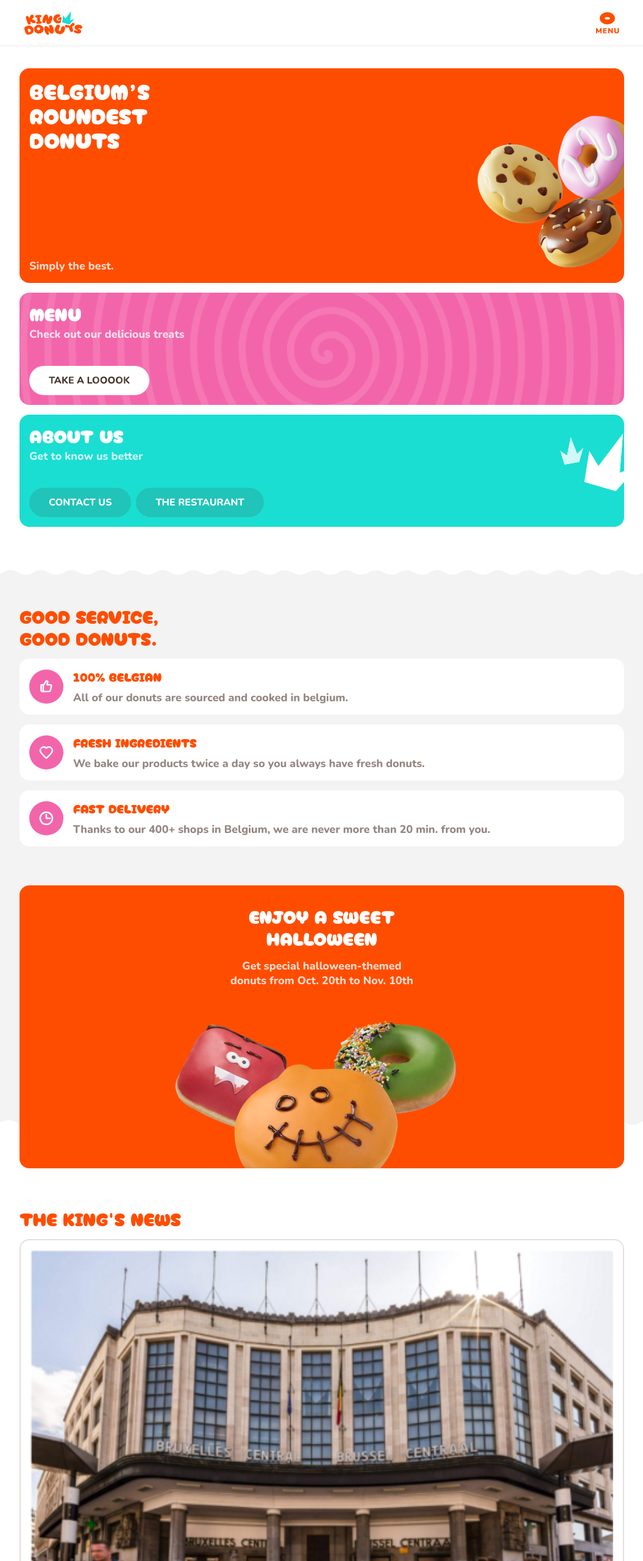
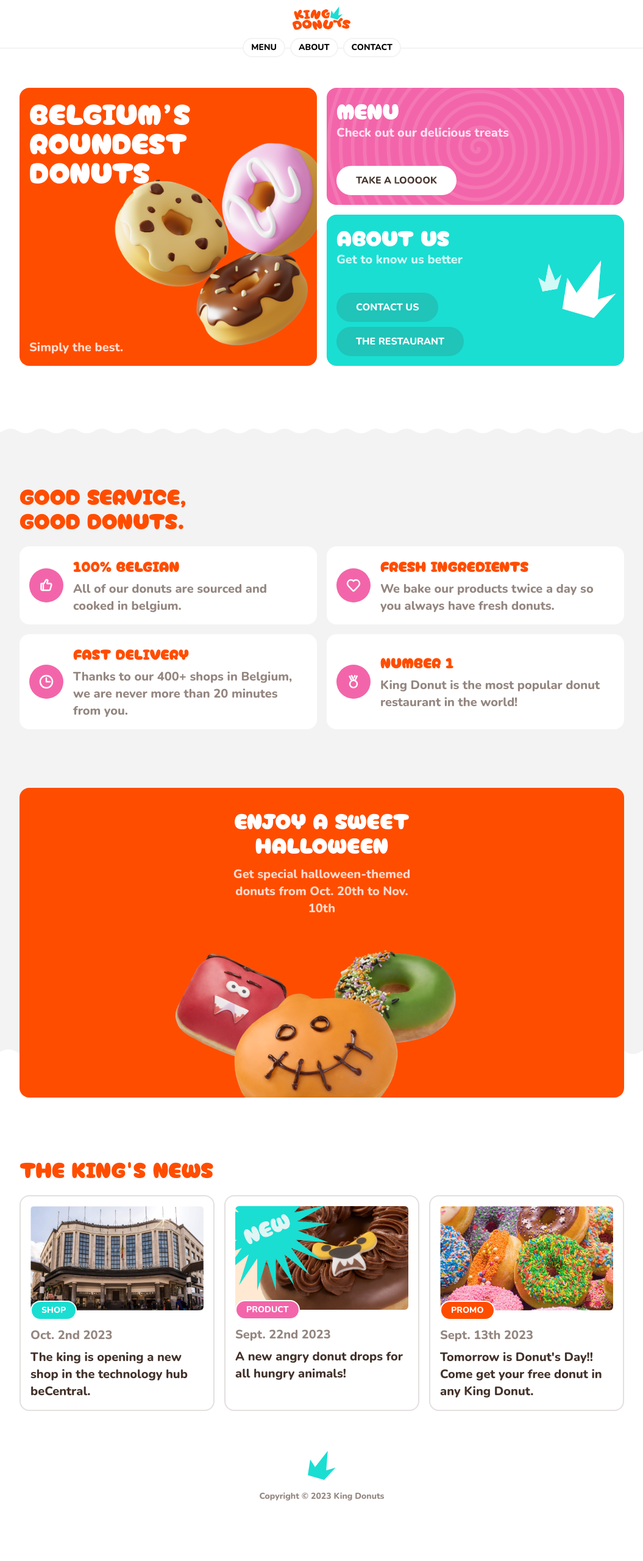
Before and after one commit to louis-va/restaurant-css-framework, a website built with Vite: page src/index.html in a window 1280 px wide. Shown: the top 2560 px of the page at 61% size, without its empty margins (112-1167 px from the left). After the commit the page ends 2528 px from the top, so only its background shows below. Built offline with nearby package versions, Linux system fonts and the light colour scheme.

Commit message:
Added responsiveness

```diff
--- a/src/index.html
+++ b/src/index.html
@@ -8,23 +8,18 @@
   </head>
   <body class="bg-stone-100">
     <!-- HEADER -->
-    <header class="fixed z-50 w-full border-b-2 border-light-grey bg-white">
+    <header class="fixed z-50 w-full h-20 border-b-2 border-light-grey bg-white">
       <div
-        class="mx-auto flex max-w-5xl items-center justify-between px-6 py-4"
+        class="mx-auto flex max-w-5xl items-center justify-center px-6 py-4"
       >
-        <a href="./index.html" class="block w-24">
+        <a href="./index.html" class="block w-24 relative -top-2">
           <img src="./assets/logo.svg" alt="Donuts Lord logo" />
         </a>
-        <button type="button" name="menu">
-          <img src="./assets/icons/menu-icon.svg" aria-hidden="true" />
-          <span class="hidden">Open menu</span>
-        </button>
-        <nav class="hidden">
-          <ul>
-            <li><a href="/menu" class="px-2 py-1">Menu</a></li>
-            <li><a href="/gallery" class="px-2 py-1">Gallery</a></li>
-            <li><a href="/about" class="px-2 py-1">About</a></li>
-            <li><a href="/contact" class="px-2 py-1">Contact</a></li>
+        <nav class="absolute w-full -bottom-4">
+          <ul class="justify-center flex gap-2">
+            <li><a href="/menu" class="px-3 py-1 bg-white border-2 border-light-grey rounded-full inline-block uppercase text-sm">Menu</a></li>
+            <li><a href="/about" class="px-3 py-1 bg-white border-2 border-light-grey rounded-full inline-block uppercase text-sm">About</a></li>
+            <li><a href="/contact" class="px-3 py-1 bg-white border-2 border-light-grey rounded-full inline-block uppercase text-sm">Contact</a></li>
           </ul>
         </nav>
       </div>
@@ -32,8 +27,8 @@
     <!-- /HEADER -->
 
     <!-- HERO -->
-    <section id="hero" class="mx-auto grid max-w-5xl gap-4 px-4 pt-28">
-      <div class="relative overflow-hidden rounded-2xl bg-orange p-4">
+    <section id="hero" class="mx-auto grid max-w-5xl gap-4 px-4 pt-28 md:grid-cols-2 md:pt-36">
+      <div class="relative flex flex-col justify-between overflow-hidden rounded-2xl bg-orange p-4 md:row-span-2">
         <h1 class="mb-44 text-white">
           Belgium’s <br />
           roundest <br />
@@ -43,7 +38,7 @@
         <img
           src="./assets/images/hero-image.png"
           alt="Three tasty looking donuts"
-          class="absolute bottom-0 right-0 w-72 translate-x-8 transform"
+          class="absolute bottom-0 right-0 w-72 translate-x-8 transform sm:w-96"
         />
       </div>
 
@@ -64,15 +59,13 @@
       <div class="relative overflow-hidden rounded-2xl bg-turquoise p-4">
         <h2 class="mb-1 text-white">About us</h2>
         <p class="mb-10 text-white-80">Get to know us better</p>
-        <div class="flex flex-wrap gap-2">
-          <a href="/contact" class="btn secondary">Contact us</a>
-          <a href="/about" class="btn secondary">The restaurant</a>
-        </div>
+        <div><a href="/contact" class="btn secondary">Contact us</a></div>
+        <div class="mt-2"><a href="/about" class="btn secondary">The restaurant</a></div>
         <img
           src="./assets/images/crowns.png"
           alt=""
           aria-hidden="true"
-          class="absolute right-0 top-5 w-36 translate-x-9 transform"
+          class="absolute right-0 top-16 w-36 transform"
         />
       </div>
     </section>
@@ -80,18 +73,18 @@
 
     <!-- SERVICE -->
     <div
-      class="bg-wave-pattern relative top-1 h-20 w-full bg-bottom bg-repeat-x"
+      class="bg-wave-pattern relative top-1 h-20 w-full bg-bottom bg-repeat-x md:h-28"
     ></div>
 
-    <section id="service" class="bg-light-grey pt-12">
+    <section id="service" class="bg-light-grey pt-12 md:pt-20">
       <div class="mx-auto max-w-5xl px-4">
         <h2 class="mb-1 text-orange">
           Good service, <br />
           good donuts.
         </h2>
 
-        <div>
-          <div class="mt-4 flex items-center gap-4 rounded-2xl bg-white p-4">
+        <div class="mt-6 grid gap-4 md:grid-cols-2">
+          <div class="flex items-center gap-4 rounded-2xl bg-white p-4">
             <img
               src="./assets/icons/thumb-up.svg"
               alt=""
@@ -106,7 +99,7 @@
             </div>
           </div>
 
-          <div class="mt-4 flex items-center gap-4 rounded-2xl bg-white p-4">
+          <div class="flex items-center gap-4 rounded-2xl bg-white p-4">
             <img
               src="./assets/icons/heart.svg"
               alt=""
@@ -122,7 +115,7 @@
             </div>
           </div>
 
-          <div class="mt-4 flex items-center gap-4 rounded-2xl bg-white p-4">
+          <div class="flex items-center gap-4 rounded-2xl bg-white p-4">
             <img
               src="./assets/icons/clock.svg"
               alt=""
@@ -133,7 +126,22 @@
               <h3 class="mb-2 text-orange">Fast delivery</h3>
               <p class="text-light-brown">
                 Thanks to our 400+ shops in Belgium, we are never more than 20
-                min. from you.
+                minutes from you.
+              </p>
+            </div>
+          </div>
+
+          <div class="flex items-center gap-4 rounded-2xl bg-white p-4">
+            <img
+              src="./assets/icons/medal.svg"
+              alt=""
+              aria-hidden="true"
+              class="w-14 rounded-full bg-pink p-4"
+            />
+            <div>
+              <h3 class="mb-2 text-orange">Number 1</h3>
+              <p class="text-light-brown">
+                King Donut is the most popular donut restaurant in the world!
               </p>
             </div>
           </div>
@@ -143,7 +151,7 @@
     <!-- /SERVICE -->
 
     <!-- EVENTS -->
-    <section id="events" class="bg-light-grey pt-16 z-10 relative">
+    <section id="events" class="relative z-10 bg-light-grey pt-16 md:pt-24">
       <div class="mx-auto max-w-5xl px-4">
         <div
           class="relative -bottom-20 -mt-20 overflow-hidden rounded-2xl bg-orange p-4 text-center"
@@ -168,57 +176,72 @@
     </section>
 
     <div
-      class="bg-wave-b-pattern relative -top-1 h-20 w-full bg-top bg-repeat-x z-0"
+      class="bg-wave-b-pattern relative -top-1 z-0 h-20 w-full bg-top bg-repeat-x"
     ></div>
     <!-- /EVENTS -->
 
     <!-- NEWS -->
-    <section id="news" class="pt-16">
+    <section id="news" class="pt-16 md:pt-24">
       <div class="mx-auto max-w-5xl px-4">
         <h2 class="text-orange">The king's news</h2>
 
-        <div class="mt-4 rounded-2xl border-2 border-brown-15 p-4">
+        <div class="grid gap-4 mt-6 sm:grid-cols-2 md:grid-cols-3">
+          <div class="rounded-2xl border-2 border-brown-15 p-4 sm:col-span-2 md:col-span-1">
             <img
               src="./assets/images/news-becentral.jpg"
               alt="The beCentral building"
               class="w-full rounded-md"
             />
             <div>
-            <div class="px-4 py-1 border-2 border-white relative -top-4 -mb-8 rounded-full bg-turquoise text-white uppercase text-sm inline-block">Shop</div>
-            <p class="mb-2 text-light-brown">Oct. 2nd 2023</h3>
+              <div
+                class="relative -top-4 -mb-8 inline-block rounded-full border-2 border-white bg-turquoise px-4 py-1 text-sm uppercase text-white"
+              >
+                Shop
+              </div>
+              <p class="mb-2 text-light-brown">Oct. 2nd 2023</p>
               <p class="text-brown">
                 The king is opening a new shop in the technology hub beCentral.
               </p>
             </div>
           </div>
 
-        <div class="mt-4 rounded-2xl border-2 border-brown-15 p-4">
+          <div class="rounded-2xl border-2 border-brown-15 p-4">
             <img
               src="./assets/images/news-lion.jpg"
               alt="The beCentral building"
               class="w-full rounded-md"
             />
             <div>
-            <div class="px-4 py-1 border-2 border-white relative -top-4 -mb-8 rounded-full bg-pink text-white uppercase text-sm inline-block">Product</div>
-            <p class="mb-2 text-light-brown">Sept. 22nd 2023</h3>
+              <div
+                class="relative -top-4 -mb-8 inline-block rounded-full border-2 border-white bg-pink px-4 py-1 text-sm uppercase text-white"
+              >
+                Product
+              </div>
+              <p class="mb-2 text-light-brown">Sept. 22nd 2023</p>
               <p class="text-brown">
                 A new angry donut drops for all hungry animals!
               </p>
             </div>
           </div>
 
-        <div class="mt-4 rounded-2xl border-2 border-brown-15 p-4">
+          <div class="rounded-2xl border-2 border-brown-15 p-4">
             <img
               src="./assets/images/news-donut-day.jpg"
               alt="The beCentral building"
               class="w-full rounded-md"
             />
             <div>
-            <div class="px-4 py-1 border-2 border-white relative -top-4 -mb-8 rounded-full bg-orange text-white uppercase text-sm inline-block">Promo</div>
-            <p class="mb-2 text-light-brown">Sept. 13th 2023</h3>
+              <div
+                class="relative -top-4 -mb-8 inline-block rounded-full border-2 border-white bg-orange px-4 py-1 text-sm uppercase text-white"
+              >
+                Promo
+              </div>
+              <p class="mb-2 text-light-brown">Sept. 13th 2023</p>
               <p class="text-brown">
-              Tomorrow is Donut's Day!! Come get your free donut in any King Donut.
+                Tomorrow is Donut's Day!! Come get your free donut in any King
+                Donut.
               </p>
+            </div>
           </div>
         </div>
       </div>
@@ -226,9 +249,15 @@
     <!-- /NEWS -->
 
     <!-- FOOTER -->
-    <footer class="p-16 flex flex-col items-center text-center">
-      <img src="./assets/images/logo-s.svg" alt="King Donuts Logo" class="w-12 mb-4"/>
-      <small class="text-light-brown text-sm">Copyright © 2023 King Donuts</small>
+    <footer class="flex flex-col items-center p-16 text-center">
+      <img
+        src="./assets/images/logo-s.svg"
+        alt="King Donuts Logo"
+        class="mb-4 w-12"
+      />
+      <small class="text-sm text-light-brown"
+        >Copyright © 2023 King Donuts</small
+      >
     </footer>
     <!-- /FOOTER -->
 
--- a/src/style.css
+++ b/src/style.css
@@ -21,16 +21,16 @@
     @apply box-border;
   }
   h1 {
-    @apply text-4xl font-cursive uppercase;
+    @apply text-4xl font-cursive uppercase sm:text-5xl;
   }
   h2 {
-    @apply text-3xl font-cursive uppercase;
+    @apply text-3xl font-cursive uppercase sm:text-4xl;
   }
   h3 {
-    @apply text-xl font-cursive uppercase;
+    @apply text-xl font-cursive uppercase sm:text-2xl;
   }
   p{
-    @apply text-lg leading-6;
+    @apply text-lg leading-6 sm:text-xl;
   }
   .btn {
     @apply inline-block uppercase px-8 py-3 rounded-full;
```
Also changed, not shown: src/assets/icons/medal.svg (added), tailwind.config.js (line endings or trailing spaces). Lines whose indentation alone changed are shown as unchanged.
